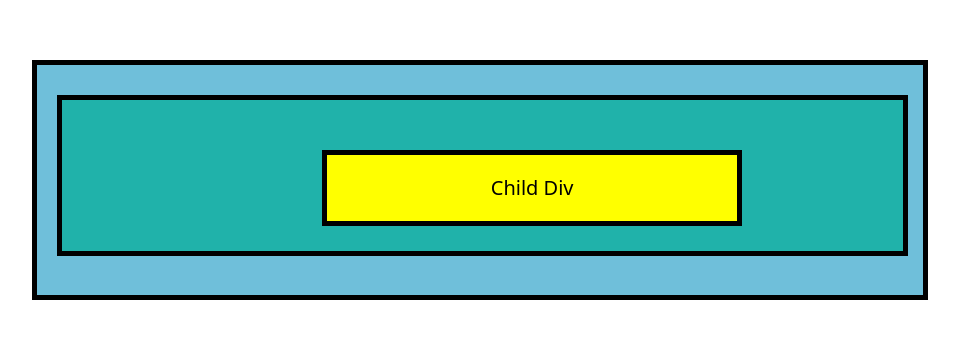
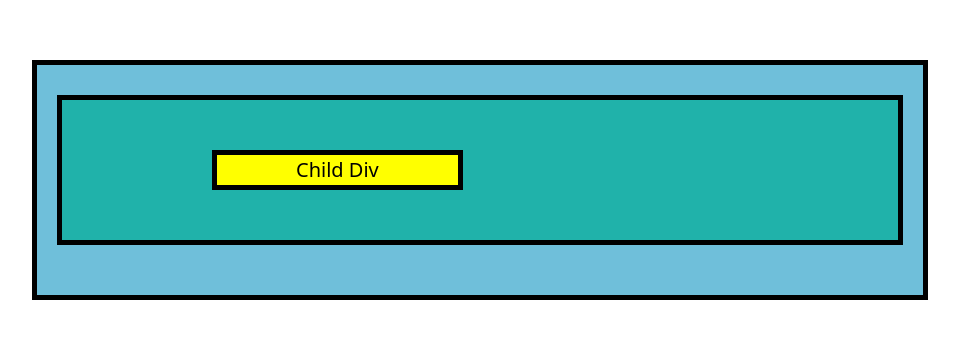
Before and after one commit to Muhammadhassanlashkarwala/practice-react-js, a React (Vite) app: page / in a window 1280 px wide. Shown: the part 220-558 px from the top of the page, without its empty margins (160-1119 px from the left). Built offline with nearby package versions, Linux system fonts and the light colour scheme.

Commit message:
css added

```diff
--- a/src/components/EV.css
+++ b/src/components/EV.css
@@ -16,16 +16,16 @@
 .p-div{
     background-color: lightseagreen;
     border: 5px solid black;
-    width: 96%;
+    /* width: 96%; */
     margin: 30px 20px;
-    height: 70%;
+    /* height: 70%;   */
 }
 .c-div{
     background-color: yellow;
     border: 5px solid black;
-    width: 50%;
+    /* width: 50%; */
     text-align: center;
-    margin: 50px 260px;
+    margin: 50px 150px;
     font-size: 2rem;
-    height: 50%;
+    /* height: 50%;   */
 }
```
